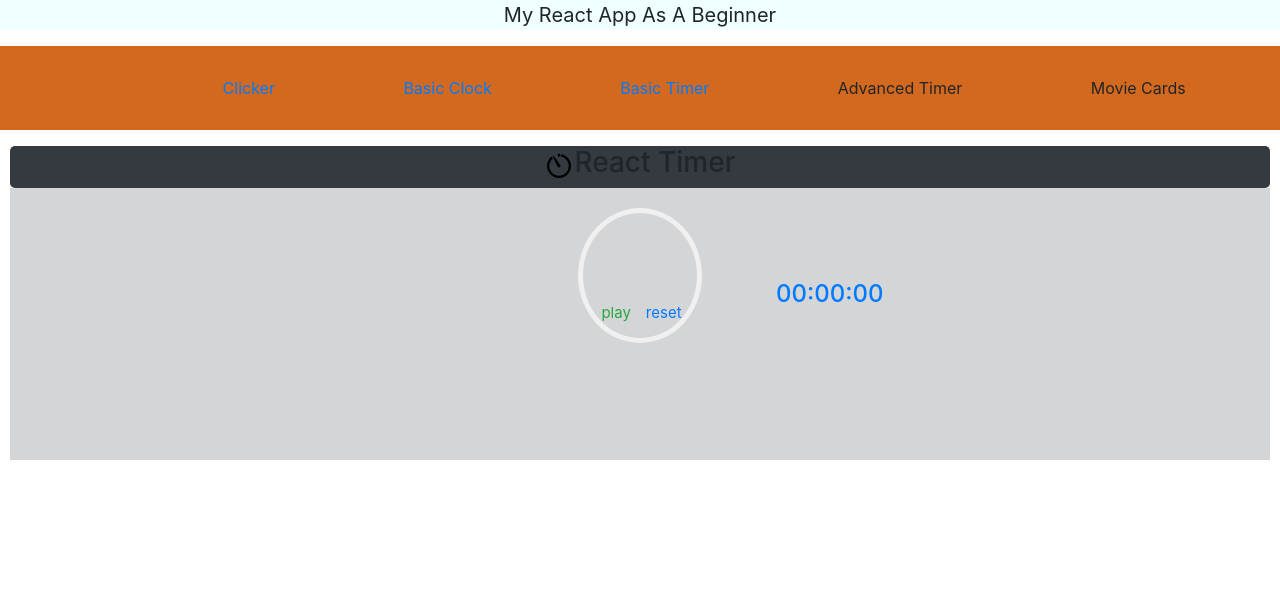
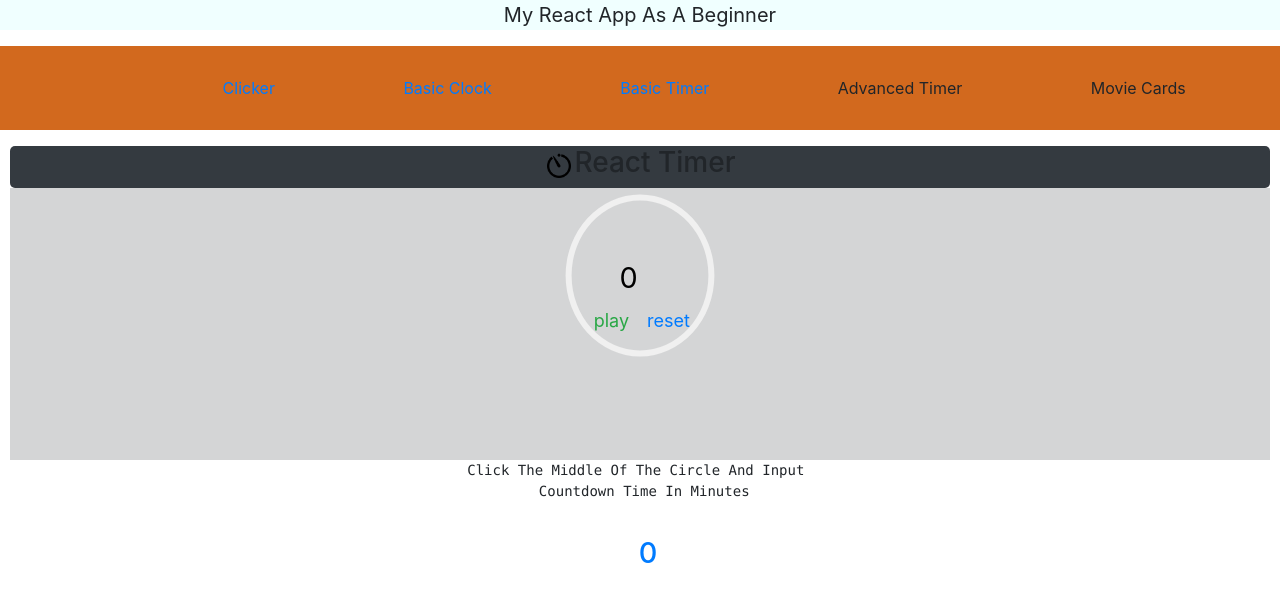
Before and after one commit to nelliejellie/react-app-brginners, a React (Create React App) app: page /basic-timer in a window 1280 px wide. Shown: the top 602 px of the page. Built offline with nearby package versions, Linux system fonts and the light colour scheme.

Commit message:
testing stuffs

```diff
--- a/src/App.css
+++ b/src/App.css
@@ -167,12 +167,14 @@ button{
     border-radius: 50%;
     color: white;
     font-size: 15px;
+    transform:scale(1.2)
 }
 .stopwatch-rundown{
     color: #007BFF;
     position: absolute;
-    left: 47vh;
+    left: 10vh;
     top:35vh;
+    text-align: center;
 }
 .stopwatch-seconds{
     color: #007BFF;
@@ -211,13 +213,14 @@ input:focus {
       padding-top:4%;
       margin-top: 10px;
       border: 5px solid#F0F0F0;
-
+      transform:scale(1.2)
     }
     .stopwatch-rundown{
         color: #007BFF;
         position: absolute;
-        left: 97vh;
+        left: 49%;
         top:35vh;
+        text-align: center;
     }
     .stopwatch-play{
         margin-left:3px;
@@ -230,7 +233,7 @@ input:focus {
     input{
         background: none;
         border: none;
-        padding-left: 7vh;
+        padding-left: 5vh;
         font-size: 10px;
     }
   }
@@ -247,9 +250,10 @@ input:focus {
     .stopwatch-rundown{
         color: #007BFF;
         position: absolute;
-        left: 24vh;
+        left: 4vh;
         top:38vh;
         font-size: 15px;
+        text-align: center;
     }
     .stopwatch-play{
         margin-left: 3px;
--- a/src/components/BasicTimer.js
+++ b/src/components/BasicTimer.js
@@ -1,5 +1,8 @@
 import React from 'react';
 import timeicon from './images/timeicon.png';
+//import usestate hook from react
+import {useState} from 'react';
+
 
 
 const imgStyle = {
@@ -11,7 +14,10 @@ const imgStyle = {
 
 
 export default function BasicTimer() {
-    const Input = <input type="text" name="" id=""/>
+    var initialState = 0;
+    const [state, setstate] = useState(initialState)
+    var seconds = state * 60;
+
     return (
         <div >
             <div className='basic-clock-header'>
@@ -20,18 +26,19 @@ export default function BasicTimer() {
             </div>
             <div className='timer' >
                 <div className='timer-inner' >
-                    <h4 className='stopwatch-rundown'>00:00:00</h4>
-                    <h4 className='stopwatch-seconds'>{Input}</h4>
+                    <h4 className='stopwatch-rundown'>{seconds}</h4>
+                    <h4 className='stopwatch-seconds'><input type="number" name="" value={state} onChange={e => setstate(e.target.value)} /></h4>
                     <div className='stopwatch-play-and-reset-div'>
                         <div className='stopwatch-play'>
-                            <button className='stopwatch-play-button'>play</button>
+                            <button className='stopwatch-play-button' >play</button>
                         </div>
                         <div className='stopwatch-reset'>
-                            <button className='stopwatch-reset-button'>reset</button>
+                            <button className='stopwatch-reset-button' >reset</button>
                         </div>
                     </div>
                 </div>
             </div>
+            <pre>Click the middle of the circle and input <br/> countdown time in minutes</pre>
         </div>
     )
 }
```
